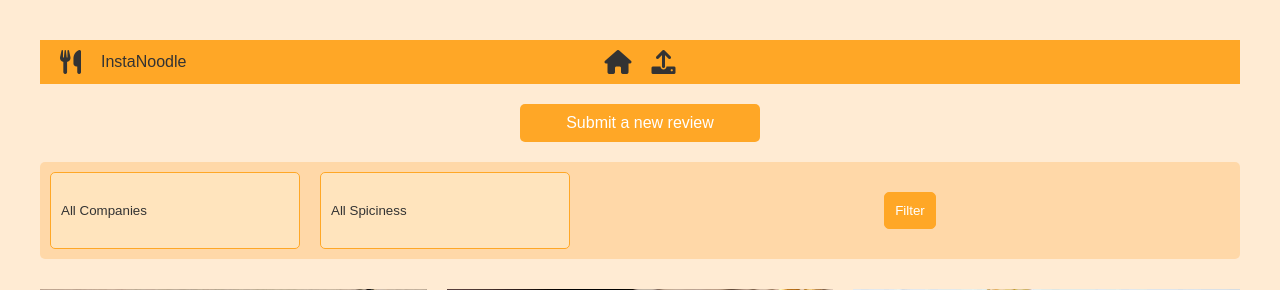
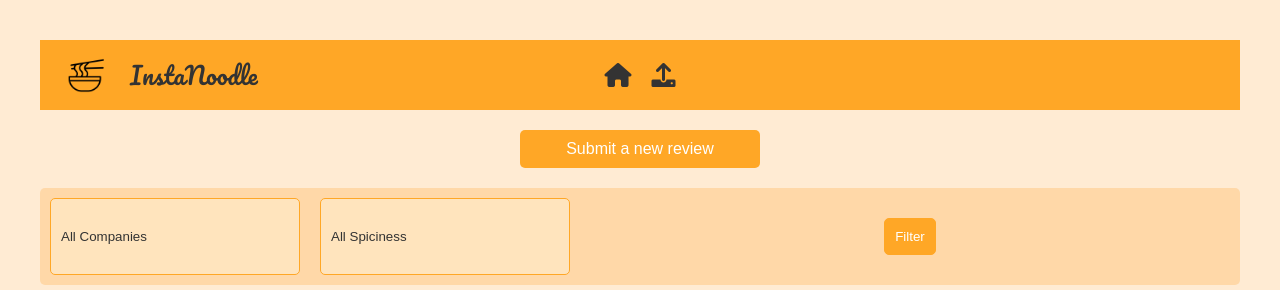
Before and after one commit to IsAmDead/NoodleWeb_Project, a Flask app: page / in a window 1280 px wide. Shown: the top 290 px of the page. Run offline with Flask 3, Linux system fonts and the light colour scheme; data comes from the database, SQL or seed files in the repository.

Commit message:
added logo and title font

```diff
--- a/app/templates/navbar.html
+++ b/app/templates/navbar.html
@@ -8,6 +8,9 @@
 
     <!-- Include FontAwesome for icons -->
     <link rel="stylesheet" href="https://cdnjs.cloudflare.com/ajax/libs/font-awesome/6.0.0-beta3/css/all.min.css">
+
+    <!-- Custom font for the brand name -->
+    <link href="https://fonts.googleapis.com/css2?family=Pacifico&display=swap" rel="stylesheet">
 
     <style>
         /* Basic styling for the navbar */
@@ -28,8 +31,15 @@
             text-decoration: none;
         }
 
-        .brand-icon {
+        .brand-logo {
+            width: 50px;
+            height: 50px;
             margin-right: 10px;
+        }
+
+        .brand-name {
+            font-family: 'Pacifico', cursive; /* Custom font for the brand name */
+            font-size: 24px;
         }
 
         .navbar-center {
@@ -52,11 +62,11 @@
 </head>
 <body>
     <div class="navbar">
-        <!-- Brand Icon and Name -->
+        <!-- Brand Logo and Name -->
         <div>
             <a href="#">
-                <i class="fas fa-utensils brand-icon"></i>
-                InstaNoodle
+                <img src="/static/images/noodle-11.png" alt="InstaNoodle Logo" class="brand-logo">
+                <span class="brand-name">InstaNoodle</span>
             </a>
         </div>
 
```
Also changed, not shown: app/static/images/noodle-11.png (added).
